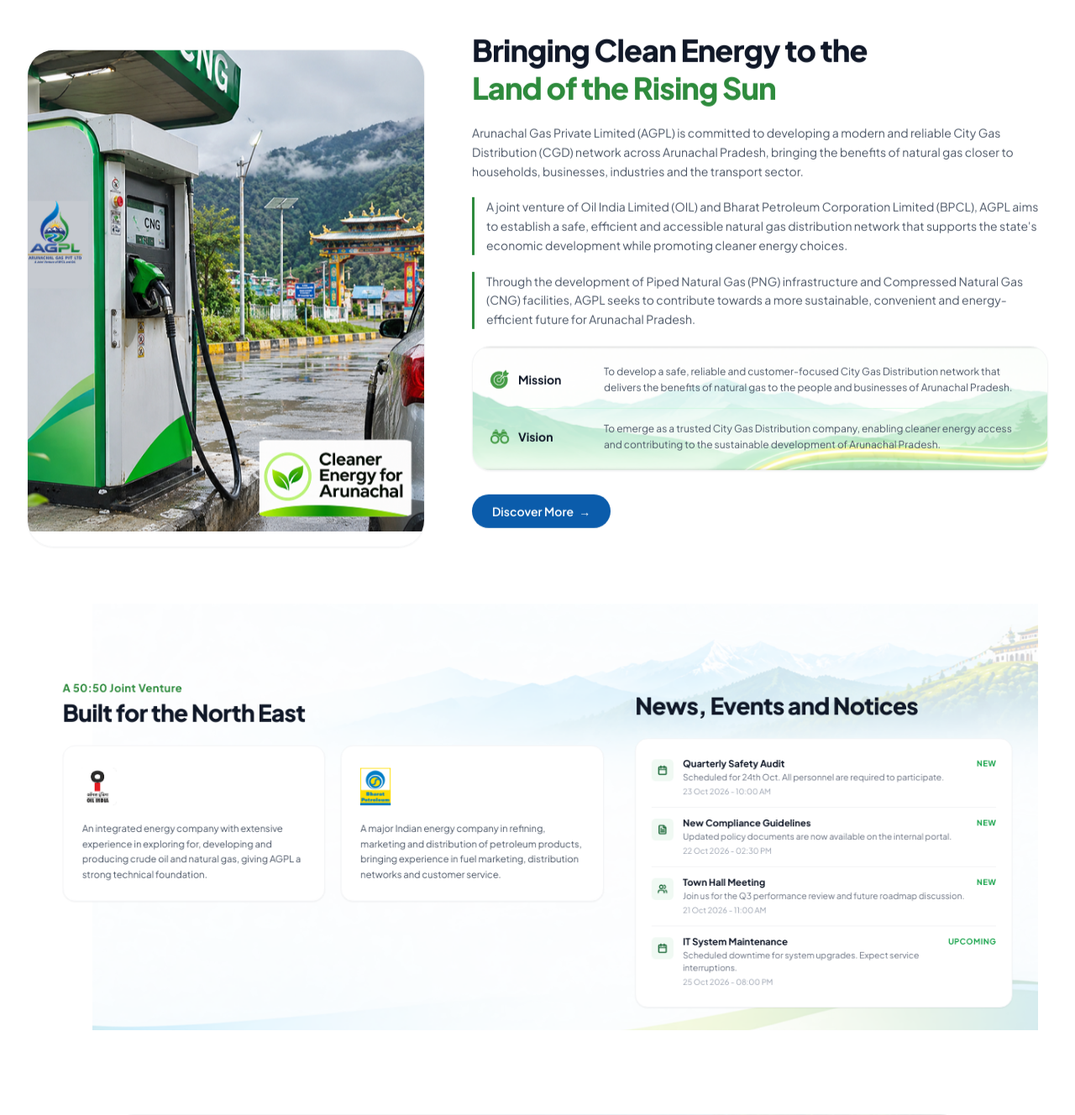
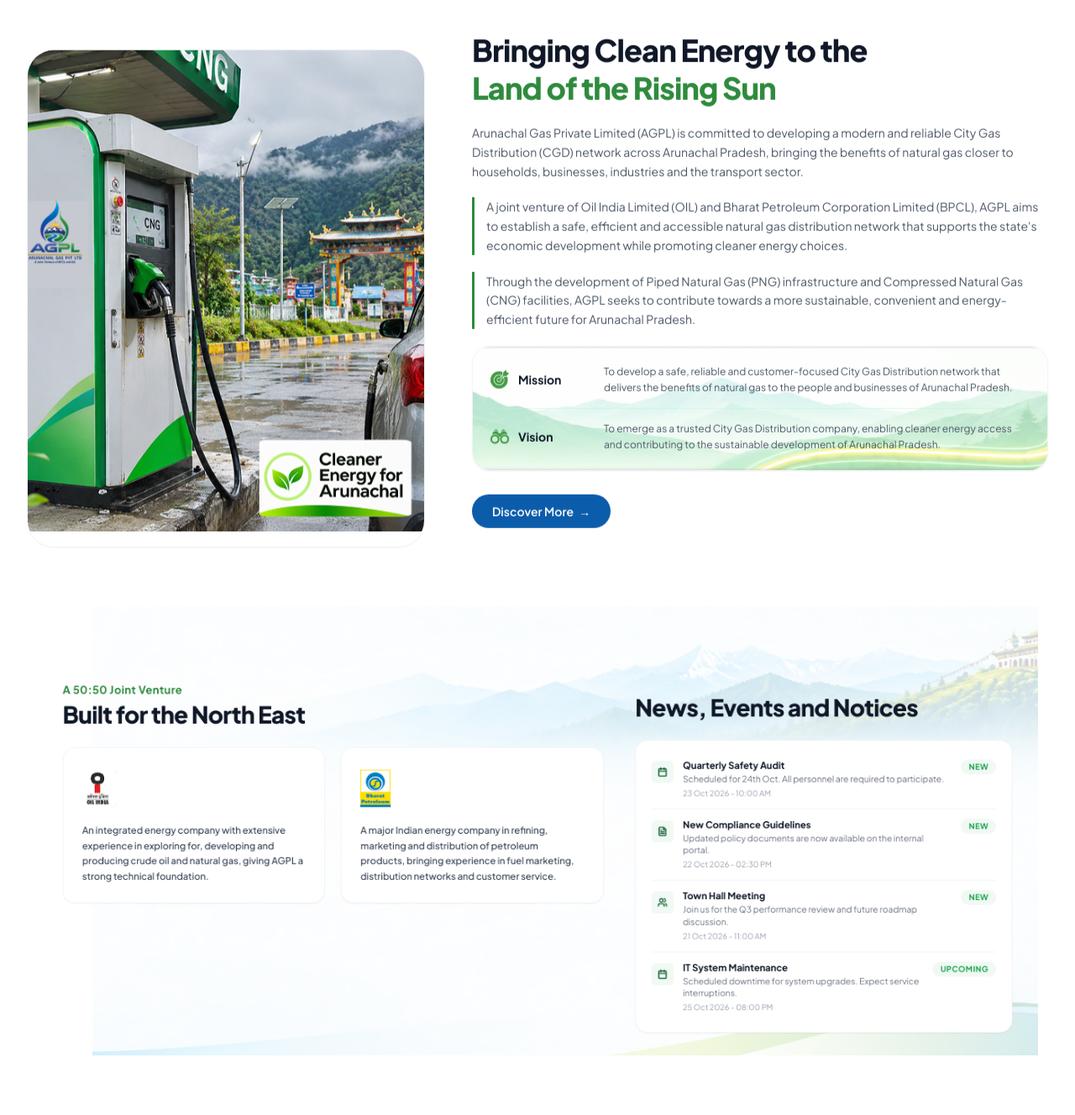
Before and after one commit to ridipblog/arunachal_gas, a Laravel app: page / in a window 1280 px wide. Shown: the part 729-2057 px from the top of the page at 84% size. Run offline with Laravel 12, Linux system fonts and the light colour scheme; style sheets or scripts are compiled from the project's sources; some libraries are stand-ins or nearby versions.

Commit message:
chnage some style

```diff
--- a/resources/js/app.js
+++ b/resources/js/app.js
@@ -86,9 +86,10 @@ document.addEventListener('DOMContentLoaded', () => {
 
     // ─────────────────────────────────────────────────────────────
     // ANIMATION 1: Hero Slider — Step-wise scroll shrink from bottom
-    // Photo 1: Full-height hero with peeking adjacent slides
+    // Photo 1: Full-height hero with natural aspect ratio (2141:928)
     // Photo 2: As you scroll, height shrinks smoothly from bottom up
     // Photo 3: Shrinks into sleek ribbon (~140px) as #about arrives
+    // Fully responsive across all devices (desktop, 1024px, tablet, mobile)
     // ─────────────────────────────────────────────────────────────
     const heroShrink = document.getElementById('hero-shrink-container');
     const heroWrap = document.getElementById('hero-section-wrap');
@@ -99,12 +100,17 @@ document.addEventListener('DOMContentLoaded', () => {
             return 80;
         };
 
-        // Capture initial natural rendered height
-        const initialH = heroShrink.offsetHeight || 520;
-        const getShrinkDelta = () => Math.max(60, (heroShrink.offsetHeight || initialH) - getMinHeight());
+        // Dynamically compute natural rendered height based on current width (2141:928 ratio)
+        // This ensures the image is never squeezed or vertically stretched to crop horizontal text
+        const getNaturalHeight = () => {
+            const currentW = heroShrink.offsetWidth || heroWrap.offsetWidth || 1200;
+            return Math.round(currentW * (928 / 2141));
+        };
+
+        const getShrinkDelta = () => Math.max(60, getNaturalHeight() - getMinHeight());
 
         gsap.fromTo(heroShrink,
-            { height: initialH },
+            { height: () => getNaturalHeight() },
             {
                 height: getMinHeight,
                 ease: 'none',
--- a/resources/views/components/hero-slider.blade.php
+++ b/resources/views/components/hero-slider.blade.php
@@ -65,7 +65,7 @@
                      class="w-full h-full">
                     <img :src="slide.img"
                          :alt="slide.alt"
-                         class="w-full h-full object-cover object-top block select-none">
+                         class="w-full h-full object-cover object-left-top block select-none">
                 </div>
             </template>
 
--- a/resources/views/components/navbar.blade.php
+++ b/resources/views/components/navbar.blade.php
@@ -151,11 +151,17 @@
             {{-- Mobile & Tablet Menu Button (Visible on < lg) --}}
             <div class="flex lg:hidden items-center justify-between w-full">
                 <span class="text-xs font-semibold text-white">Menu</span>
-                <button type="button" @click="mobileMenuOpen = !mobileMenuOpen" class="inline-flex items-center justify-center p-1.5 rounded-md text-white hover:bg-emerald-700 focus:outline-none">
-                    <span class="sr-only">Open main menu</span>
-                    <svg class="h-6 w-6" fill="none" viewBox="0 0 24 24" stroke="currentColor">
-                        <path :class="mobileMenuOpen ? 'hidden' : 'block'" stroke-linecap="round" stroke-linejoin="round" stroke-width="2" d="M4 6h16M4 12h16M4 18h16" />
-                        <path :class="mobileMenuOpen ? 'block' : 'hidden'" class="hidden" stroke-linecap="round" stroke-linejoin="round" stroke-width="2" d="M6 18L18 6M6 6l12 12" />
+                <button type="button"
+                        @click="mobileMenuOpen = !mobileMenuOpen"
+                        class="inline-flex items-center justify-center p-2 rounded-lg text-white hover:bg-emerald-700/80 active:bg-emerald-800 transition-colors focus:outline-none focus:ring-2 focus:ring-white/40 cursor-pointer"
+                        :aria-expanded="mobileMenuOpen"
+                        aria-label="Toggle navigation menu">
+                    <span class="sr-only">Toggle navigation menu</span>
+                    <svg class="h-6 w-6 text-white" fill="none" viewBox="0 0 24 24" stroke="currentColor">
+                        {{-- Hamburger Icon (Visible when closed) --}}
+                        <path x-show="!mobileMenuOpen" stroke-linecap="round" stroke-linejoin="round" stroke-width="2.5" d="M4 6h16M4 12h16M4 18h16" />
+                        {{-- Close X Icon (Visible when open) --}}
+                        <path x-show="mobileMenuOpen" stroke-linecap="round" stroke-linejoin="round" stroke-width="2.5" d="M6 18L18 6M6 6l12 12" />
                     </svg>
                 </button>
             </div>
--- a/resources/views/components/targets-pipeline.blade.php
+++ b/resources/views/components/targets-pipeline.blade.php
@@ -34,7 +34,7 @@
                                      alt="Oil India Limited (OIL)"
                                      class="h-12 w-auto object-contain">
                             </div>
-                            <p class="text-xs text-gray-600 leading-relaxed">
+                            <p class="text-xs font-medium text-gray-700 leading-relaxed">
                                 An integrated energy company with extensive experience in exploring for, developing and producing crude oil and natural gas, giving AGPL a strong technical foundation.
                             </p>
                         </div>
@@ -49,7 +49,7 @@
                                      alt="Bharat Petroleum Corporation Limited (BPCL)"
                                      class="h-12 w-auto object-contain">
                             </div>
-                            <p class="text-xs text-gray-600 leading-relaxed">
+                            <p class="text-xs font-medium text-gray-700 leading-relaxed">
                                 A major Indian energy company in refining, marketing and distribution of petroleum products, bringing experience in fuel marketing, distribution networks and customer service.
                             </p>
                         </div>
@@ -80,7 +80,7 @@
                             <p class="text-[11px] text-gray-500 leading-snug mt-0.5">Scheduled for 24th Oct. All personnel are required to participate.</p>
                             <span class="text-[10px] text-gray-400 block mt-1">23 Oct 2026 - 10:00 AM</span>
                         </div>
-                        <span class="text-[10px] font-bold text-[#16A34A] tracking-wider uppercase flex-shrink-0">
+                        <span class="text-[10px] font-bold text-[#16A34A] tracking-wider uppercase flex-shrink-0 bg-[#F0F9F3] px-2.5 py-0.5 rounded-[999px]">
                             NEW
                         </span>
                     </div>
@@ -95,7 +95,7 @@
                             <p class="text-[11px] text-gray-500 leading-snug mt-0.5">Updated policy documents are now available on the internal portal.</p>
                             <span class="text-[10px] text-gray-400 block mt-1">22 Oct 2026 - 02:30 PM</span>
                         </div>
-                        <span class="text-[10px] font-bold text-[#16A34A] tracking-wider uppercase flex-shrink-0">
+                        <span class="text-[10px] font-bold text-[#16A34A] tracking-wider uppercase flex-shrink-0 bg-[#F0F9F3] px-2.5 py-0.5 rounded-[999px]">
                             NEW
                         </span>
                     </div>
@@ -110,7 +110,7 @@
                             <p class="text-[11px] text-gray-500 leading-snug mt-0.5">Join us for the Q3 performance review and future roadmap discussion.</p>
                             <span class="text-[10px] text-gray-400 block mt-1">21 Oct 2026 - 11:00 AM</span>
                         </div>
-                        <span class="text-[10px] font-bold text-[#16A34A] tracking-wider uppercase flex-shrink-0">
+                        <span class="text-[10px] font-bold text-[#16A34A] tracking-wider uppercase flex-shrink-0 bg-[#F0F9F3] px-2.5 py-0.5 rounded-[999px]">
                             NEW
                         </span>
                     </div>
@@ -125,7 +125,7 @@
                             <p class="text-[11px] text-gray-500 leading-snug mt-0.5">Scheduled downtime for system upgrades. Expect service interruptions.</p>
                             <span class="text-[10px] text-gray-400 block mt-1">25 Oct 2026 - 08:00 PM</span>
                         </div>
-                        <span class="text-[10px] font-bold text-[#16A34A] tracking-wider uppercase flex-shrink-0">
+                        <span class="text-[10px] font-bold text-[#16A34A] tracking-wider uppercase flex-shrink-0 bg-[#F0F9F3] px-2.5 py-0.5 rounded-[999px]">
                             UPCOMING
                         </span>
                     </div>
```
Also changed, not shown: public/images/assets/test_hero_2.png (renamed from public/images/assets/test_hero_br.png).
